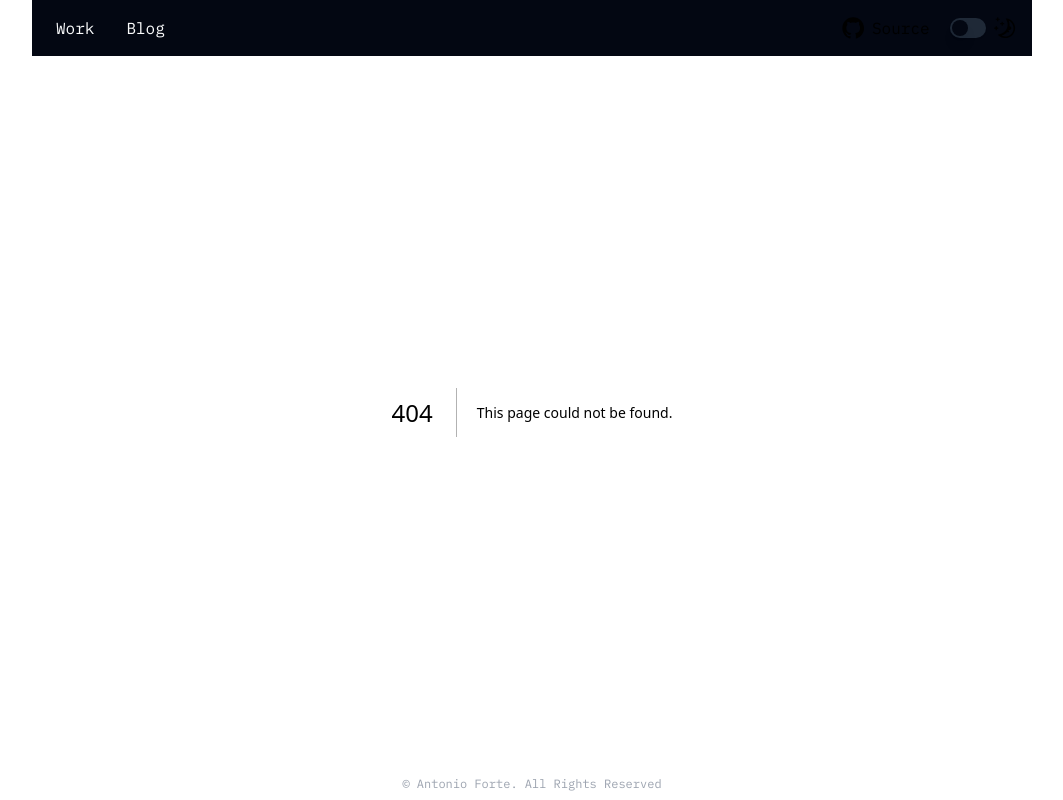
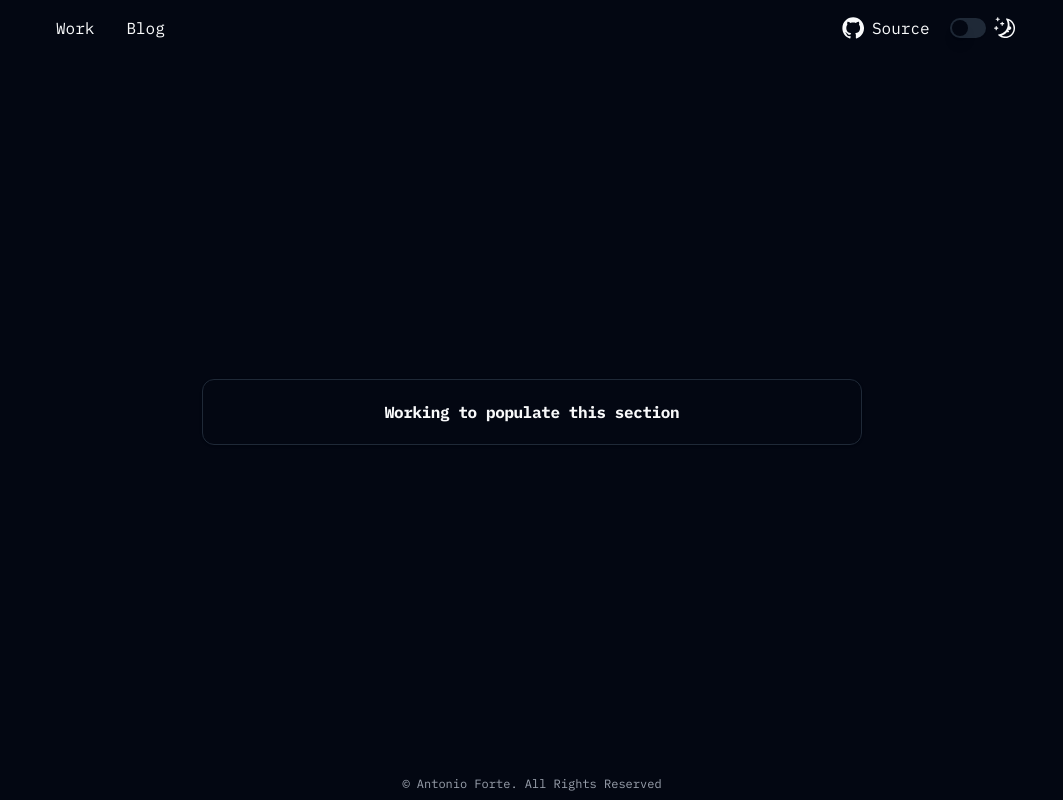
Before and after one commit to nytocode/personal-page, a Next.js app: page /work in a window 1280 px wide. Before the commit this address had no page. Shown: the whole page, without its empty margins (108-1171 px from the left). Built offline with nearby package versions, Linux system fonts and the light colour scheme.

Commit message:
adding work section

```diff
--- a/app/blog/[slug]/page.tsx
+++ b/app/blog/[slug]/page.tsx
@@ -2,7 +2,6 @@ import { getPostBySlug } from "@/lib/mdx";
 
 export default async function Post() {
   const { meta, content } = await getPostBySlug("post-prova");
-  console.log(meta);
 
-  return <div>{content}</div>;
+  return <div className="prose dark:prose-invert">{content}</div>;
 }
--- a/app/blog/page.tsx
+++ b/app/blog/page.tsx
@@ -1,16 +1,37 @@
+import { Card, CardFooter, CardHeader, CardTitle } from "@/components/ui/card";
 import { getAllPostsMeta } from "@/lib/mdx";
+import Link from "next/link";
 
 export default async function Blog() {
   const posts = await getAllPostsMeta();
 
+  if (posts.length === 0) {
+    return (
+      <div className="h-full w-full flex items-center">
+        <Card className="w-full">
+          <CardHeader>
+            <CardTitle className="text-center">
+              Working on new Blog posts
+            </CardTitle>
+          </CardHeader>
+        </Card>
+      </div>
+    );
+  }
+
   return (
-    <div>
+    <div className="grid grid-cols-1 md:grid-cols-2">
       {posts.map((post) => (
-        <div>
-          <span>{post.title}</span>
-          <span>{post.date}</span>
-          <span>{post.author}</span>
-        </div>
+        <Link key={post.slug} href={`/blog/${post.slug}`}>
+          <Card className="relative">
+            <CardHeader>
+              <CardTitle>{post.title}</CardTitle>
+            </CardHeader>
+            <CardFooter>
+              <small>{post.author}</small>
+            </CardFooter>
+          </Card>
+        </Link>
       ))}
     </div>
   );
--- /dev/null
+++ b/app/work/page.tsx
@@ -0,0 +1,15 @@
+import { Card, CardHeader, CardTitle } from "@/components/ui/card";
+
+export default function Work() {
+  return (
+    <div className="h-full w-full flex items-center">
+      <Card className="w-full">
+        <CardHeader>
+          <CardTitle className="text-center">
+            Working to populate this section
+          </CardTitle>
+        </CardHeader>
+      </Card>
+    </div>
+  );
+}
--- /dev/null
+++ b/components/ui/card.tsx
@@ -0,0 +1,76 @@
+import * as React from "react"
+
+import { cn } from "@/lib/utils"
+
+const Card = React.forwardRef<
+  HTMLDivElement,
+  React.HTMLAttributes<HTMLDivElement>
+>(({ className, ...props }, ref) => (
+  <div
+    ref={ref}
+    className={cn(
+      "rounded-xl border bg-card text-card-foreground shadow",
+      className
+    )}
+    {...props}
+  />
+))
+Card.displayName = "Card"
+
+const CardHeader = React.forwardRef<
+  HTMLDivElement,
+  React.HTMLAttributes<HTMLDivElement>
+>(({ className, ...props }, ref) => (
+  <div
+    ref={ref}
+    className={cn("flex flex-col space-y-1.5 p-6", className)}
+    {...props}
+  />
+))
+CardHeader.displayName = "CardHeader"
+
+const CardTitle = React.forwardRef<
+  HTMLParagraphElement,
+  React.HTMLAttributes<HTMLHeadingElement>
+>(({ className, ...props }, ref) => (
+  <h3
+    ref={ref}
+    className={cn("font-semibold leading-none tracking-tight", className)}
+    {...props}
+  />
+))
+CardTitle.displayName = "CardTitle"
+
+const CardDescription = React.forwardRef<
+  HTMLParagraphElement,
+  React.HTMLAttributes<HTMLParagraphElement>
+>(({ className, ...props }, ref) => (
+  <p
+    ref={ref}
+    className={cn("text-sm text-muted-foreground", className)}
+    {...props}
+  />
+))
+CardDescription.displayName = "CardDescription"
+
+const CardContent = React.forwardRef<
+  HTMLDivElement,
+  React.HTMLAttributes<HTMLDivElement>
+>(({ className, ...props }, ref) => (
+  <div ref={ref} className={cn("p-6 pt-0", className)} {...props} />
+))
+CardContent.displayName = "CardContent"
+
+const CardFooter = React.forwardRef<
+  HTMLDivElement,
+  React.HTMLAttributes<HTMLDivElement>
+>(({ className, ...props }, ref) => (
+  <div
+    ref={ref}
+    className={cn("flex items-center p-6 pt-0", className)}
+    {...props}
+  />
+))
+CardFooter.displayName = "CardFooter"
+
+export { Card, CardHeader, CardFooter, CardTitle, CardDescription, CardContent }
--- a/package.json
+++ b/package.json
@@ -25,6 +25,7 @@
     "tailwindcss-animate": "^1.0.7"
   },
   "devDependencies": {
+    "@tailwindcss/typography": "^0.5.10",
     "@types/node": "latest",
     "@types/react": "latest",
     "@types/react-dom": "latest",
--- a/tailwind.config.ts
+++ b/tailwind.config.ts
@@ -2,11 +2,11 @@
 module.exports = {
   darkMode: ["class"],
   content: [
-    './pages/**/*.{ts,tsx}',
-    './components/**/*.{ts,tsx}',
-    './app/**/*.{ts,tsx}',
-    './src/**/*.{ts,tsx}',
-	],
+    "./pages/**/*.{ts,tsx}",
+    "./components/**/*.{ts,tsx}",
+    "./app/**/*.{ts,tsx}",
+    "./src/**/*.{ts,tsx}",
+  ],
   theme: {
     container: {
       center: true,
@@ -72,5 +72,5 @@ module.exports = {
       },
     },
   },
-  plugins: [require("tailwindcss-animate")],
-}
+  plugins: [require("tailwindcss-animate"), require("@tailwindcss/typography")],
+};
```
Also changed, not shown: app/posts/post-prova.mdx (deleted, +0 -9 lines), 1 other file (tests, documents, lock files or other folders).
